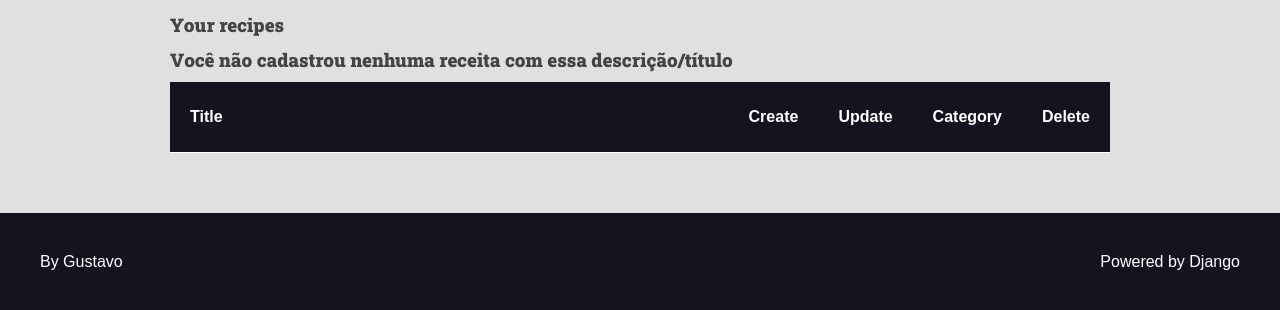
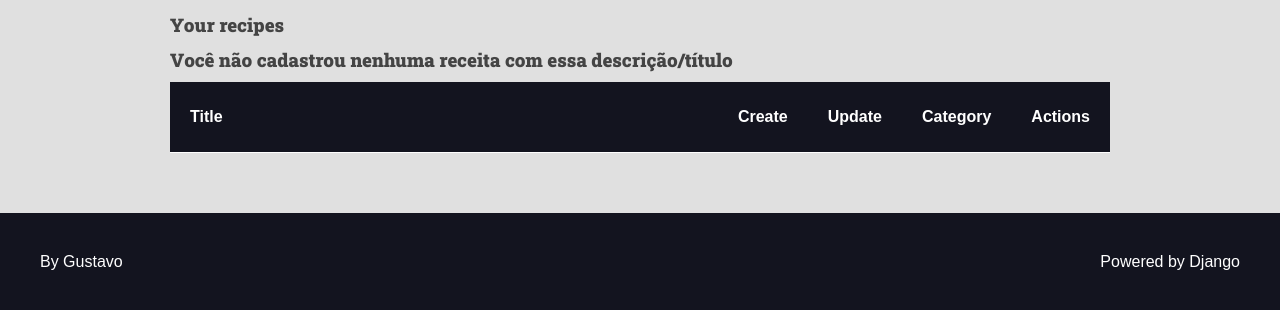
Before and after one commit to gustavo-it/curso-django-projeto1, a Django app: page /authors/dashboard/ in a window 1280 px wide. Shown: the part 310-620 px from the top of the page. Run offline with Django 4.2, Linux system fonts and the light colour scheme; a user stored in the database is signed in; tables that the repository leaves empty hold one stand-in row (values such as "Sample post"); lists and menus that the app fills with data are empty.

Commit message:
Permitindo apenas POST na view para apagar receitas

```diff
--- a/authors/templates/authors/partials/table_dashboard.html
+++ b/authors/templates/authors/partials/table_dashboard.html
@@ -4,7 +4,7 @@
         <th>Create</th>
         <th>Update</th>
         <th>Category</th>
-        <th>Delete</th>
+        <th>Actions</th>
     </thead>
     <tbody class="body-table">
         {% for recipe in recipes %}
@@ -13,9 +13,14 @@
                 <td> {{ recipe.created_at }} </td>
                 <td>{{ recipe.update_at }}</td>
                 <td>{{ recipe.category }}</td>
-                <form class="inline-form form-delete" action="{% url 'authors:dashboard_recipe_delete' recipe.id %}" method="POST">
+                <form class="inline-form form-delete" action="{% url 'authors:dashboard_recipe_delete' %}" method="POST">
                     {% csrf_token %}
-                    <td><button class="plaintext-button" type="submit"><i class="fa-duotone"></i>Excluir</button></td>
+                    <input type="hidden" name="id" value="{{ recipe.id }}">
+                    <td>
+                        <button class="plaintext-button" type="submit">Excluir</button>
+                        <button class="plaintext-button" type="submit"><a href="{% url 'authors:dashboard_recipe_edit' recipe.id %}">Update</a></button>
+                    </td>
+
                 </form>
             </tr>
             {% empty %}
--- a/authors/urls.py
+++ b/authors/urls.py
@@ -15,10 +15,10 @@ urlpatterns = [
     path('dashboard/recipe/new',
          views.dashboard_recipe_new,
          name='dashboard_recipe_new'),
+    path('dashboard/recipe/delete/',
+         views.dashboard_recipe_delete,
+         name='dashboard_recipe_delete'),
     path('dashboard/recipe/<int:id>/edit/',
          views.dashboard_recipe_edit,
          name='dashboard_recipe_edit'),
-    path('dashboard/recipe/<int:id>/delete/',
-         views.dashboard_recipe_delete,
-         name='dashboard_recipe_delete'),
 ]
--- a/authors/views.py
+++ b/authors/views.py
@@ -209,14 +209,19 @@ def dashboard_search(request):
 
 
 @login_required(login_url='authors:login', redirect_field_name='next')
-def dashboard_recipe_delete(request, id):
+def dashboard_recipe_delete(request):
+    if not request.POST:
+        raise Http404()
+
+    POST = request.POST
+    id = POST.get('id')
+
     recipe = Recipe.objects.filter(is_published=False,
                                    author=request.user,
                                    id=id).first()
 
     if not recipe:
-        messages.error(request,
-                       'This recipe was not found.')
+        messages.error(request, 'This recipe was not found.')
         raise Http404()
 
     recipe.delete()
```
